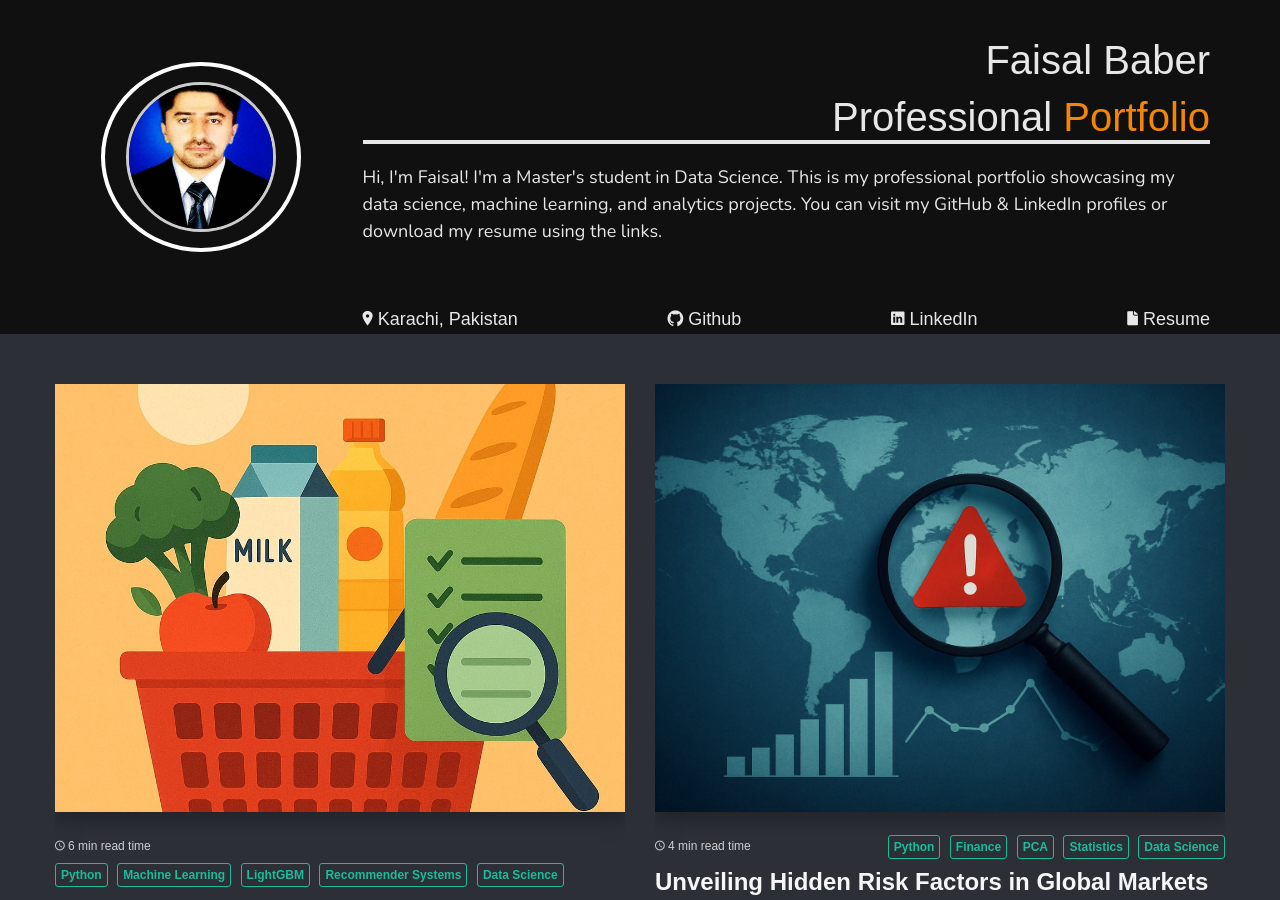
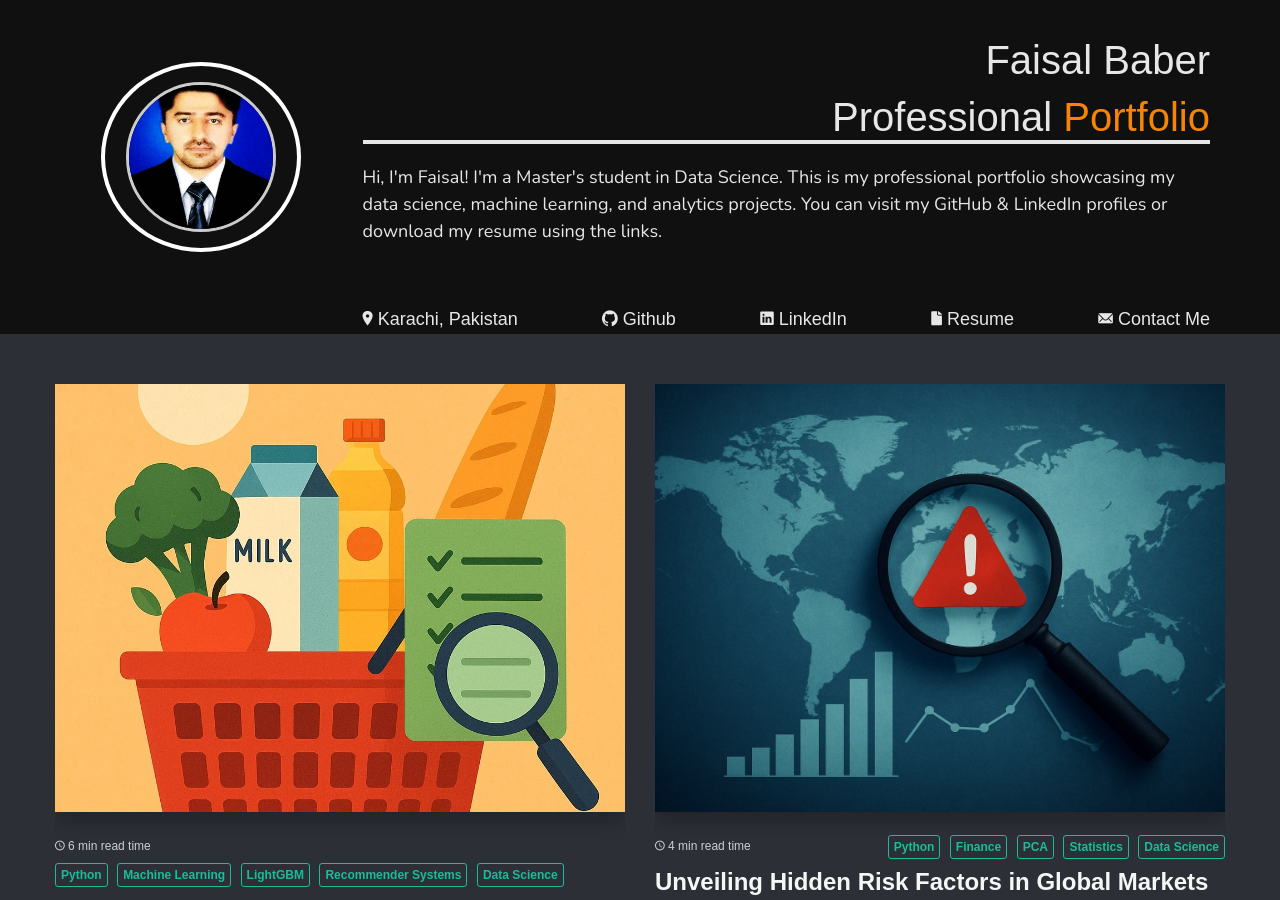
Before and after one commit to BaberFaisal/Faisal_Baber.github.io, a Jekyll site: the page built from index.html, in a window 1280 px wide and 900 px high. Built offline with Jekyll 4.4.1, drawn with Linux system fonts in a browser that asks for light colours; nearby versions of some CDN libraries; some web fonts are replaced; the list of posts is cut into pages by our own code.

Commit message:
header.html

```diff
--- a/_includes/header.html
+++ b/_includes/header.html
@@ -27,6 +27,7 @@
 								{% if site.github %}<li class="item"><a class="item-link" href="{{ site.github }}"><i class="ion ion-logo-github"></i> Github</a></li>{% endif %}
 								{% if site.linkedin %}<li class="item"><a class="item-link" href="{{ site.linkedin }}" target="_blank"><i class="ion ion-logo-linkedin"></i> LinkedIn</a></li>{% endif %}
 								{% if site.resume_url %}<li class="item"><a class="item-link" href="{{ site.resume_url }}"><i class="ion ion-ios-document"></i> Resume</a></li>{% endif %}
+							    <li class="item"><a class="item-link" href="#contact"><i class="ion ion-ios-mail"></i> Contact Me</a></li>
 							</ul>
 						</div>
 					</div>
```
